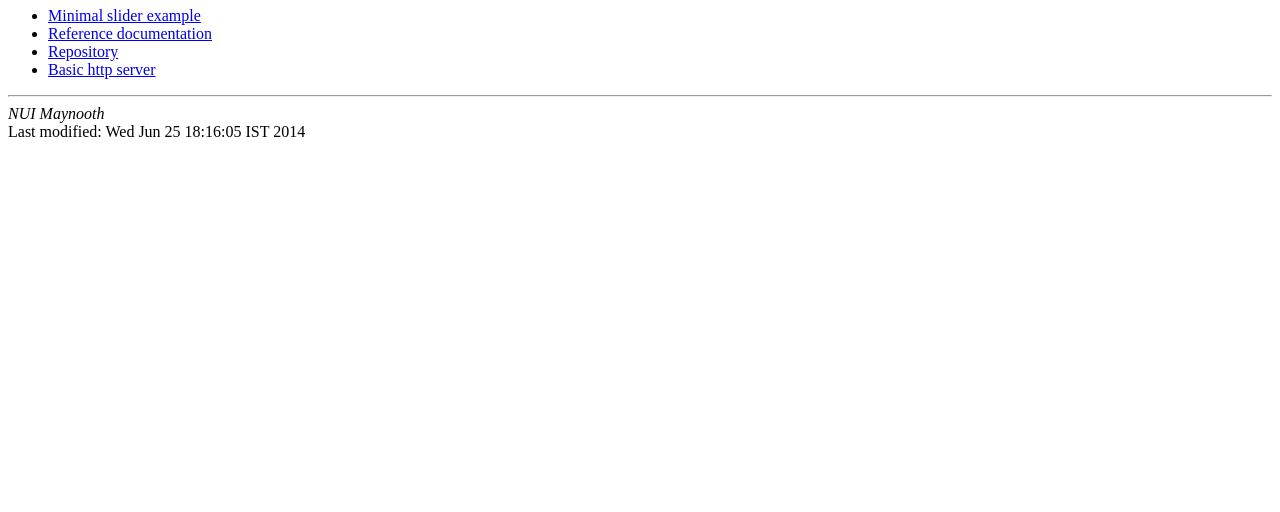
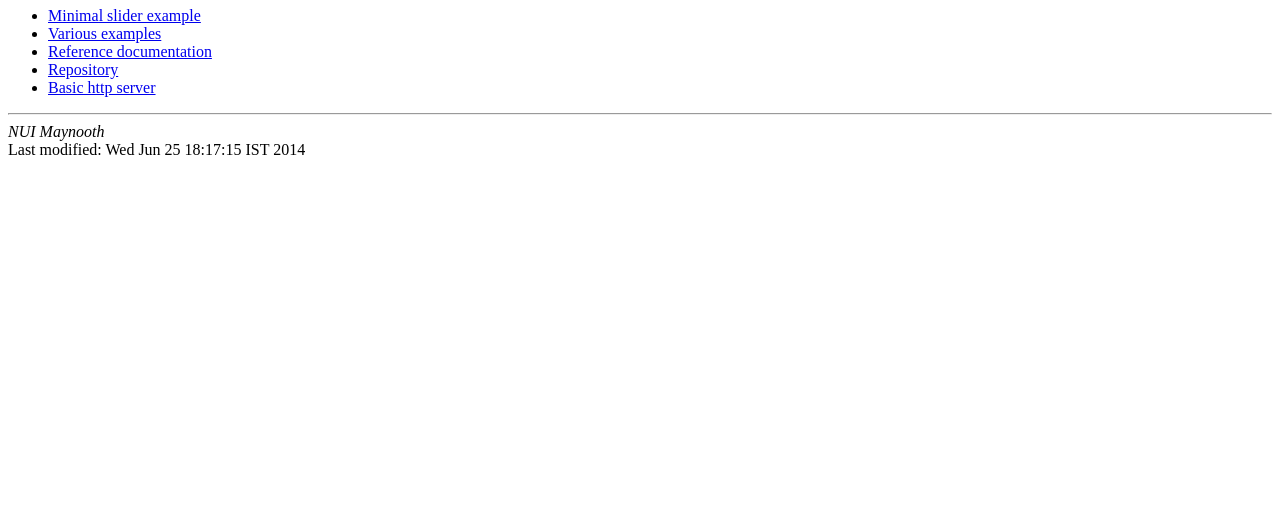
Before and after one commit to nmmsc/nmmsc.github.io, a plain HTML site: page index.html in a window 1280 px wide. Shown: the part 288-800 px from the top of the page. Drawn offline with Linux system fonts and the light colour scheme.

Commit message:
added more material

```diff
--- a/index.html
+++ b/index.html
@@ -26,6 +26,8 @@ client (for Chrome)</a>
 <ul>
 <li><a href="slid.html"> Minimal slider example </a>
 </li>
+<li><a href="http://vlazzarini.github.io"> Various examples </a>
+</li>
 <li><a href="http://vlazzarini.github.io/docs/pnacl_csound.html"> Reference documentation </a>
 </li>
 <li><a href="https://github.com/vlazzarini/vlazzarini.github.io"> Repository</a>
@@ -35,5 +37,5 @@ client (for Chrome)</a>
 </ul>
 <hr>
 <address>NUI Maynooth</address>
-<!-- hhmts start -->Last modified: Wed Jun 25 18:16:05 IST 2014 <!-- hhmts end -->
+<!-- hhmts start -->Last modified: Wed Jun 25 18:17:15 IST 2014 <!-- hhmts end -->
 </body> </html>
```
